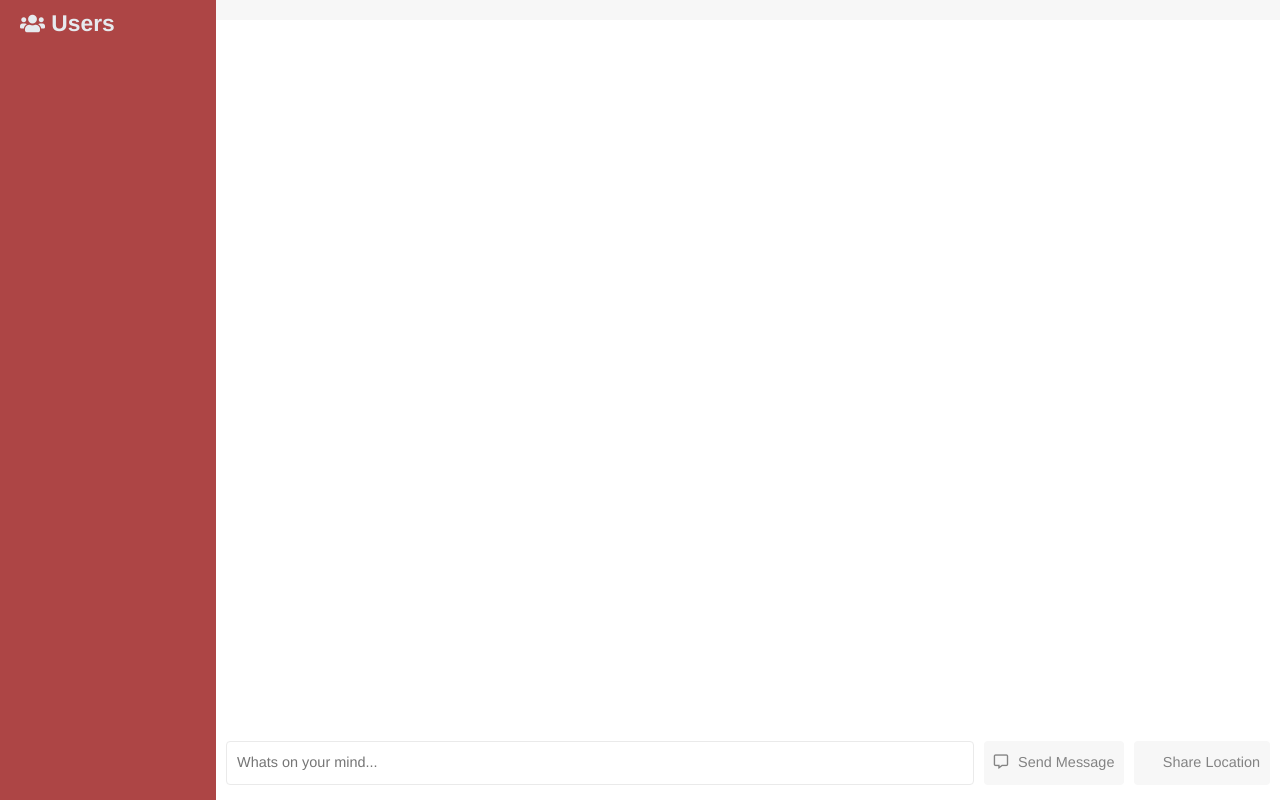
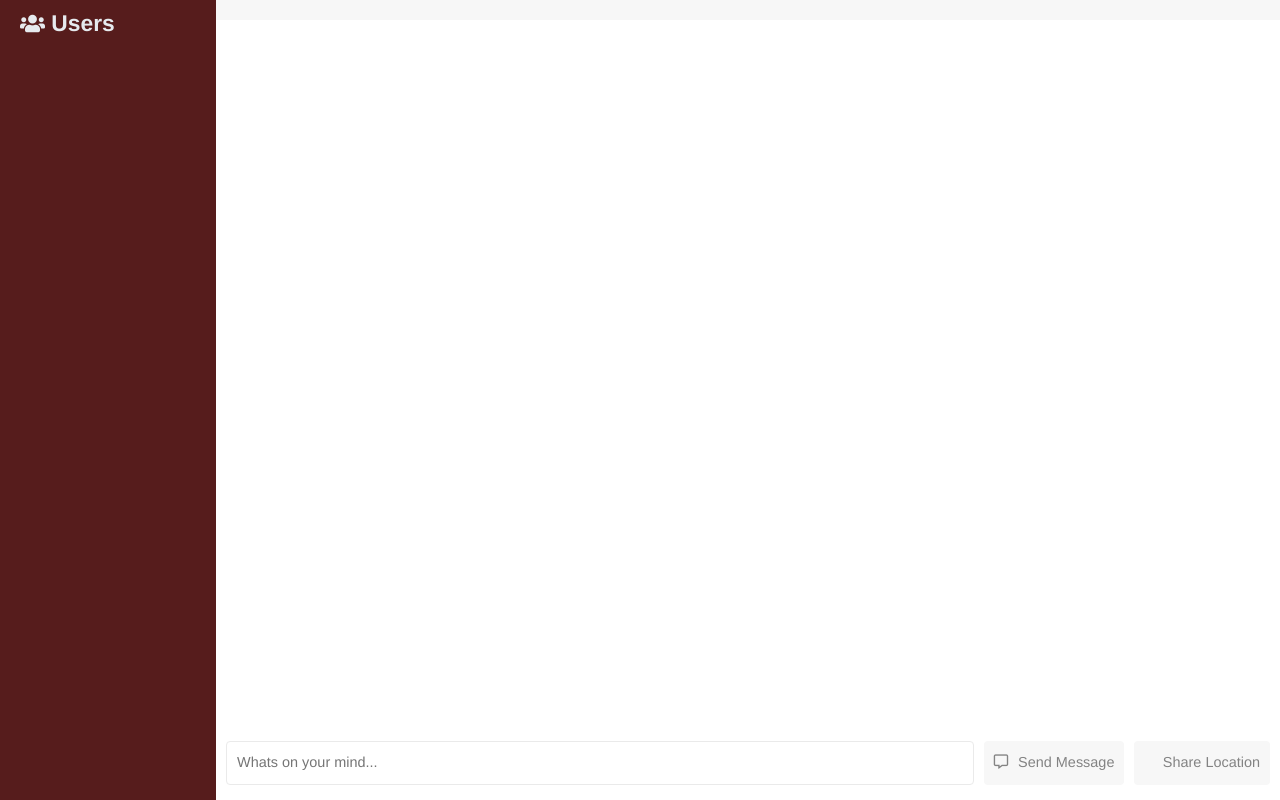
Before and after one commit to rajatgupta99/node-socket-chatapp, a website: page public/chat.html in a window 1280 px wide. Drawn offline with nearby package versions, Linux system fonts and the light colour scheme; no server answers.

Commit message:
style update

```diff
--- a/public/css/styles.css
+++ b/public/css/styles.css
@@ -87,7 +87,7 @@ button:disabled:hover {
   overflow-y: scroll;
   width: 260px;
   height: 100vh;
-  background: #ad4545;
+  background: #561c1c;
 }
 
 .chat__sidebar h3 {
```
